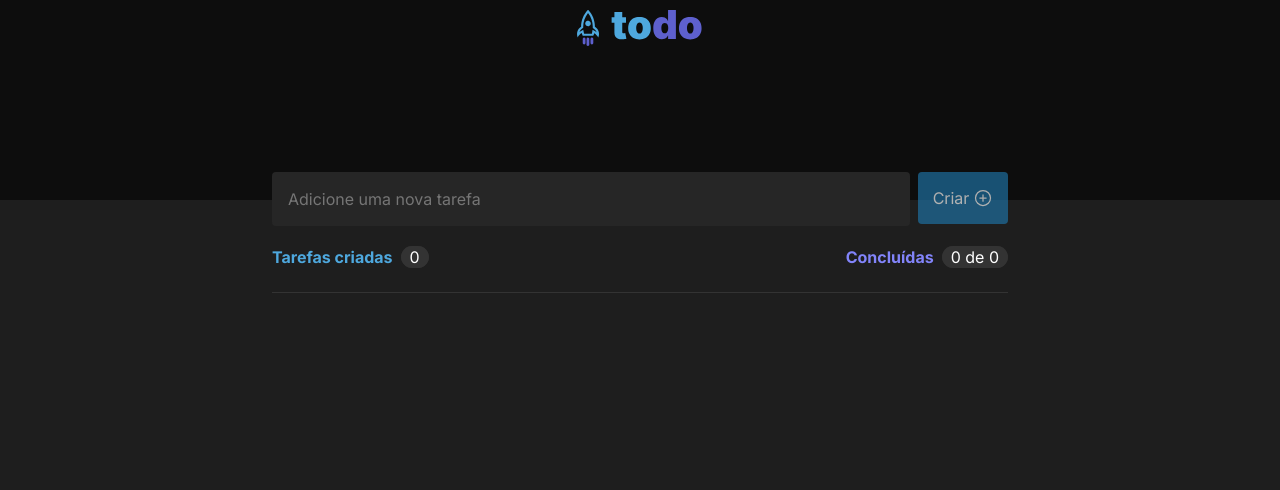
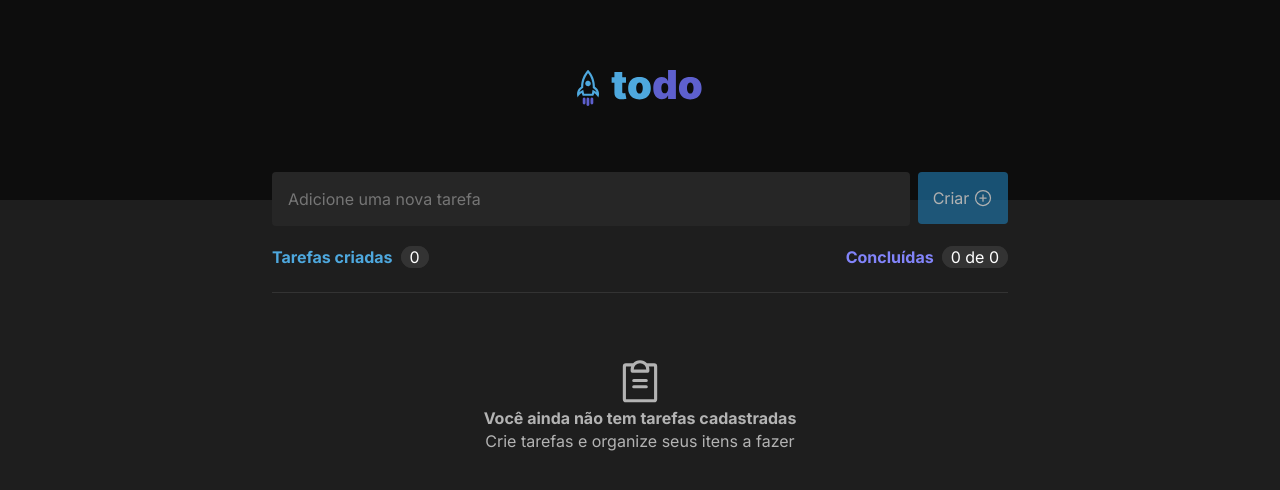
Before and after one commit to Gabriel-gafb/to-do-list, a React (Vite) app: page / in a window 1280 px wide. Shown: the top 490 px of the page. Built offline with nearby package versions, Linux system fonts and the light colour scheme.

Commit message:
Empty board info and styling

```diff
--- a/src/components/Header.module.css
+++ b/src/components/Header.module.css
@@ -2,9 +2,13 @@
     background-color: var(--gray-700);
     display: flex;
     justify-content: center;
+    align-items: center;
     height: 12.5rem;
 }
 
 .header img{
+    margin-top: -2rem;
+    display: flex;
+    align-items: center;
     height: 3rem;
 }
--- a/src/components/TaskBoard.module.css
+++ b/src/components/TaskBoard.module.css
@@ -38,3 +38,12 @@
 .concludeTaskInfo {
     color: var(--purple)
 }
+
+.taskBoardEmpty{
+    display: flex;
+    align-items: center;
+    flex-direction: column;
+    opacity: 0.7;
+    margin-top: 4rem;
+
+}
--- a/src/components/TaskBoard.tsx
+++ b/src/components/TaskBoard.tsx
@@ -1,6 +1,7 @@
 import TaskComponent from "./TaskComponent";
 import styles from "./TaskBoard.module.css";
 import { TaskInfo } from "../App";
+import { ClipboardText } from "@phosphor-icons/react";
 
 interface TaskBoardProps {
   tasks: TaskInfo[];
@@ -24,18 +25,27 @@
         </div>
       </div>
       <div className={styles.registeredTaskBoard}>
-        <ul>
-          {tasks.map((task) => {
+        {tasks.length ===0 ?
+        <div className={styles.taskBoardEmpty}>
+            <ClipboardText size={50}/>
+            <strong> Você ainda não tem tarefas cadastradas</strong>
+            <span>Crie tarefas e organize seus itens a fazer</span>
+        </div>
+        :
+            <ul>
+            {tasks.map((task) => {
             return (
-              <TaskComponent
+                <TaskComponent
                 key={task.id}
                 task={task}
                 onCheckedChange={onCheckChange}
                 onDelete={onDelete}
-              />
+                />
             );
-          })}
+            })}
         </ul>
+    }
+
       </div>
     </div>
   );
```
